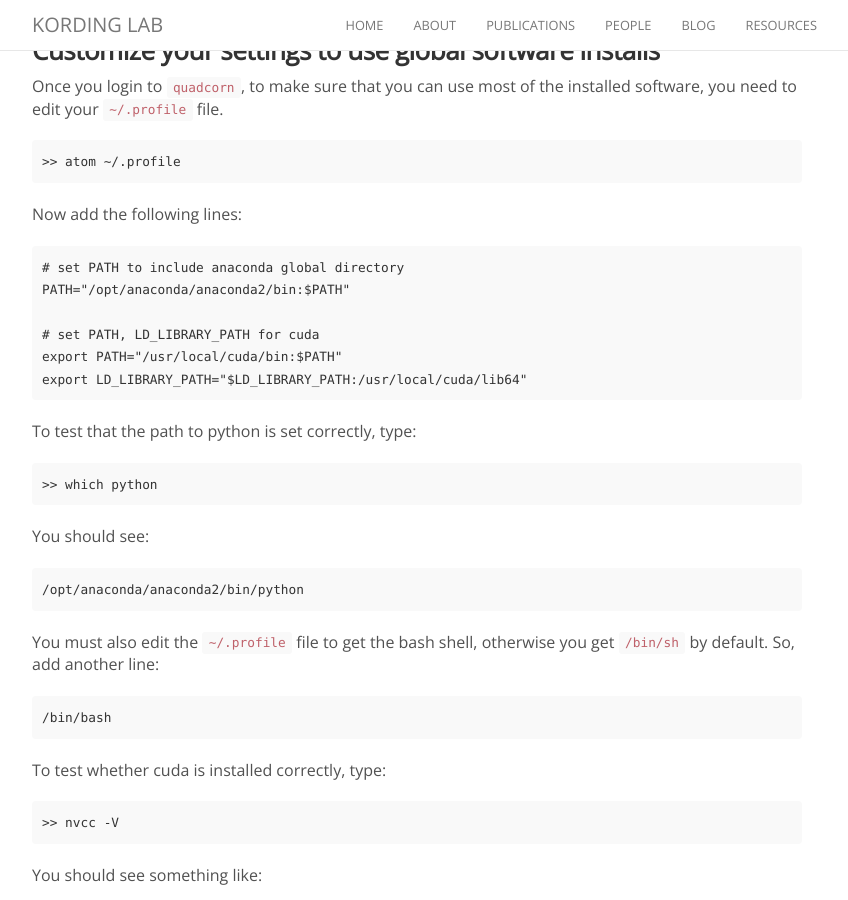
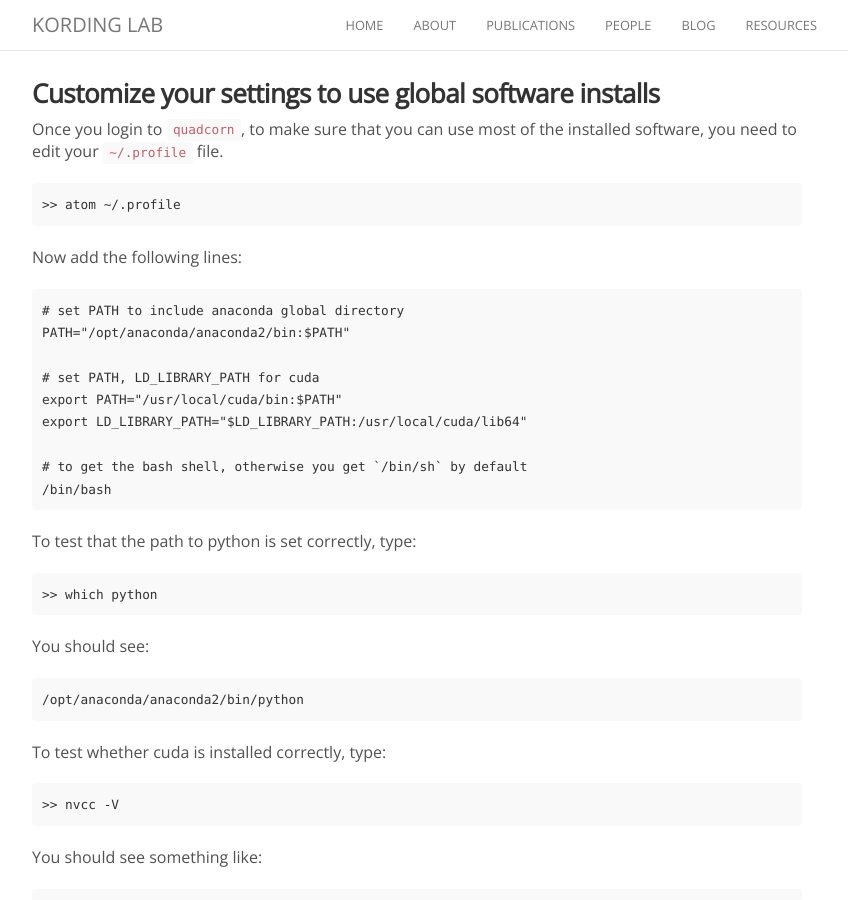
Before and after one commit to KordingLab/KordingLab.github.io, a Jekyll site: the page built from _posts/2016-08-12-quadcorn.md, in a window 1280 px wide and 900 px high, scrolled down 2192 px. Shown: the whole window, without its empty margins (223-1071 px from the left). Built offline with Jekyll 4.4.1, drawn with Linux system fonts in a browser that asks for light colours; nearby versions of some CDN libraries; comment, search, counter and statistics services are not loaded; some of the changed lines change nothing that is shown; some of the changed text lies outside the part shown.

Commit message:
added -m option to useradd
it allows user (and only user) to edit/save file in his home directory

````diff
--- a/_posts/2016-08-12-quadcorn.md
+++ b/_posts/2016-08-12-quadcorn.md
@@ -13,8 +13,10 @@
 Setup user accounts on `quadcorn`
 
 ```
->> sudo useradd --create-home USERNAME
+>> sudo useradd -m --create-home USERNAME
 ```
+
+See [here](http://unix.stackexchange.com/questions/87114/how-do-i-know-a-specified-users-permissions-on-linux-with-root-access) if you forgot `-m`.
 
 Once you have created the users, setup the usergroup.
 
@@ -130,6 +132,9 @@
 # set PATH, LD_LIBRARY_PATH for cuda
 export PATH="/usr/local/cuda/bin:$PATH"
 export LD_LIBRARY_PATH="$LD_LIBRARY_PATH:/usr/local/cuda/lib64"
+
+# to get the bash shell, otherwise you get `/bin/sh` by default
+/bin/bash
 ```
 
 To test that the path to python is set correctly, type:
@@ -142,12 +147,6 @@
 
 ```
 /opt/anaconda/anaconda2/bin/python
-```
-
-You must also edit the `~/.profile` file to get the bash shell, otherwise you get `/bin/sh` by default. So, add another line:
-
-```
-/bin/bash
 ```
 
 To test whether cuda is installed correctly, type:
````
